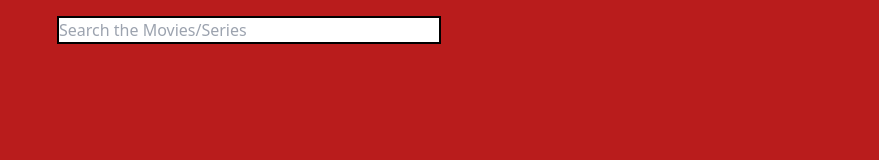
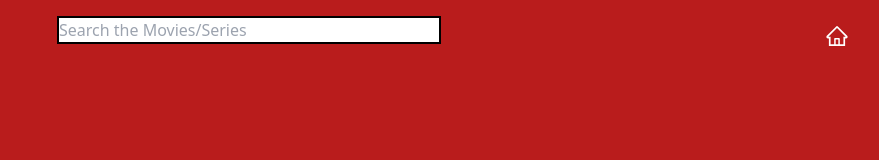
Before and after one commit to LakshmanYadavilli/Netflix-Clone, a React (Vite) app: page /search in a window 1280 px wide. Shown: the top 160 px of the page, without its empty margins (391-1270 px from the left). Built offline with nearby package versions, Linux system fonts and the light colour scheme.

Commit message:
Home Icon added to Search Component

```diff
--- a/src/Components/Header.jsx
+++ b/src/Components/Header.jsx
@@ -61,7 +61,7 @@ const Header = ({ id }) => {
   };
 
   return (
-    <div className="absolute w-full h-28 px-8 py-2 bg-gradient-to-b from-black z-20 flex justify-between items-center">
+    <div className="absolute w-full h-28 px-8 py-2 bg-gradient-to-b from-black z-20  flex justify-between items-center">
       <img
         className="w-44 xs:w-36 xs:h-16 xs:relative xs:-top-4 "
         src={logo}
--- a/src/Components/Search.jsx
+++ b/src/Components/Search.jsx
@@ -4,6 +4,8 @@ import { options, imgCDN } from "../utils/constants";
 import { useNavigate } from "react-router-dom";
 import { useEffect } from "react";
 import { Audio } from "react-loader-spinner";
+import Header from "./Header";
+import { AiOutlineHome } from "react-icons/ai";
 const Search = () => {
   const navigate = useNavigate();
   const [key, setKey] = useState("");
@@ -48,7 +50,7 @@ const Search = () => {
   return (
     <div className="bg-red-700 w-screen h-screen text-center">
       {loader && (
-        <div className="absolute top-1/2 w-[20vw] left-[40vw] flex justify-center items-center">
+        <div className="absolute z-50 top-1/2 w-[20vw] left-[40vw] flex justify-center items-center">
           <Audio
             height="80"
             width="80"
@@ -60,6 +62,11 @@ const Search = () => {
           />
         </div>
       )}
+      <AiOutlineHome
+        className="cursor-pointer text-white mr-4 xs:text-xl sm:text-2xl  absolute top-6 right-6"
+        onClick={() => navigate("/browse")}
+      />
+
       {key.length === 0 && searchArr?.length == 0 && (
         <h className="absolute top-[48vh] left-[25vw] w-1/2  text-2xl font-bold ">
           Enter the key to Search Movie/Series
--- a/src/Components/TrailerDetails.jsx
+++ b/src/Components/TrailerDetails.jsx
@@ -23,6 +23,7 @@ const TrailerDetails = ({ title, overview }) => {
         <p className="    text-ellipsis overflow-hidden whitespace-wrap xs:w-2/4 xs:h-16 md:h-28 xs:text-[10px] sm:text-sm md:text-lg  md:w-2/5 ">
           {overview ? overview : trailerDetails && trailerDetails[0].overview}
         </p>
+        {location.pathname === "/browse" && (
           <div className="flex mt-4 ">
             <button
               className="bg-white text-black xs:w-20 sm:w-24 xs:h-5 sm:h-7 xs:text-xs sm:text-sm w-28 h-10 rounded mr-2 flex justify-center items-center hover:opacity-70"
@@ -39,6 +40,7 @@ const TrailerDetails = ({ title, overview }) => {
               More Info
             </button>
           </div>
+        )}
       </div>
     </div>
   );
```
Lines whose indentation alone changed are shown as unchanged.
